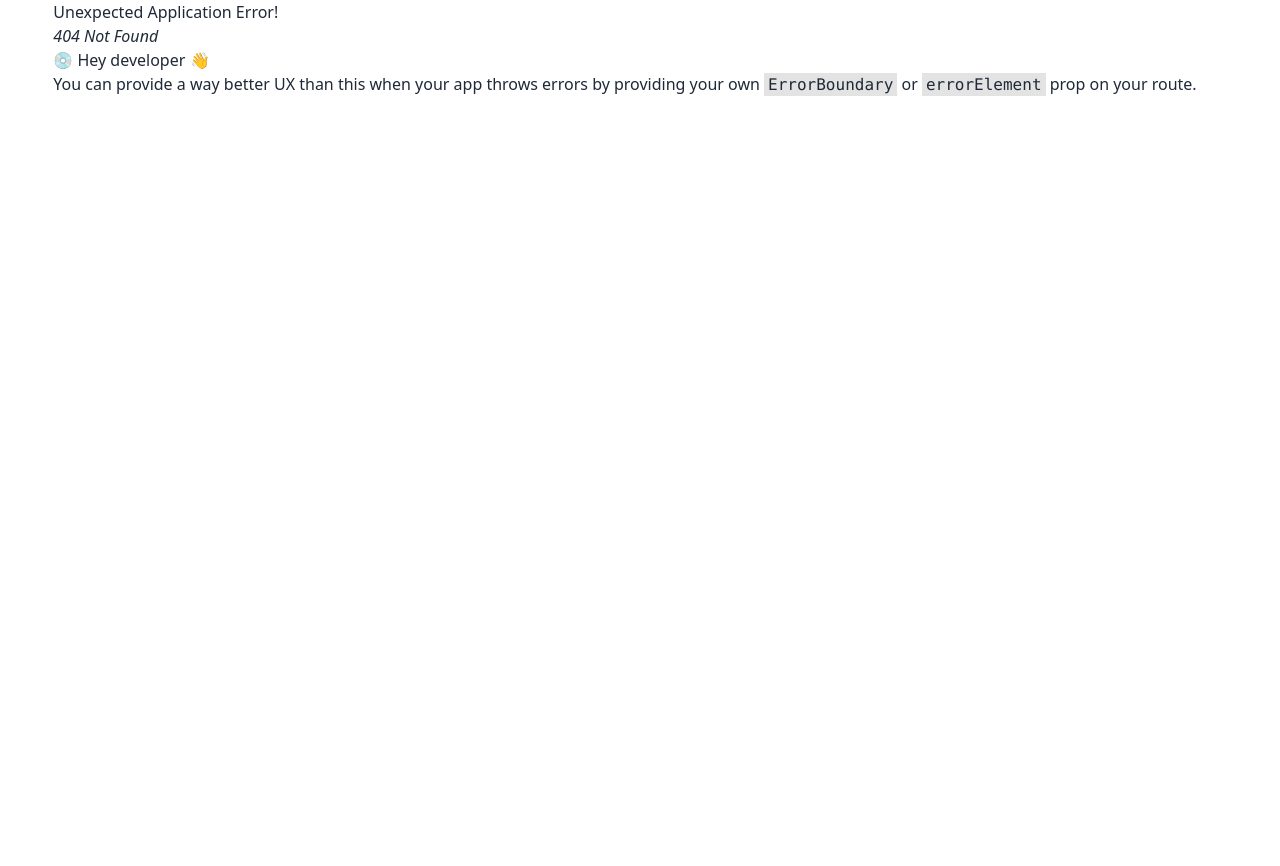
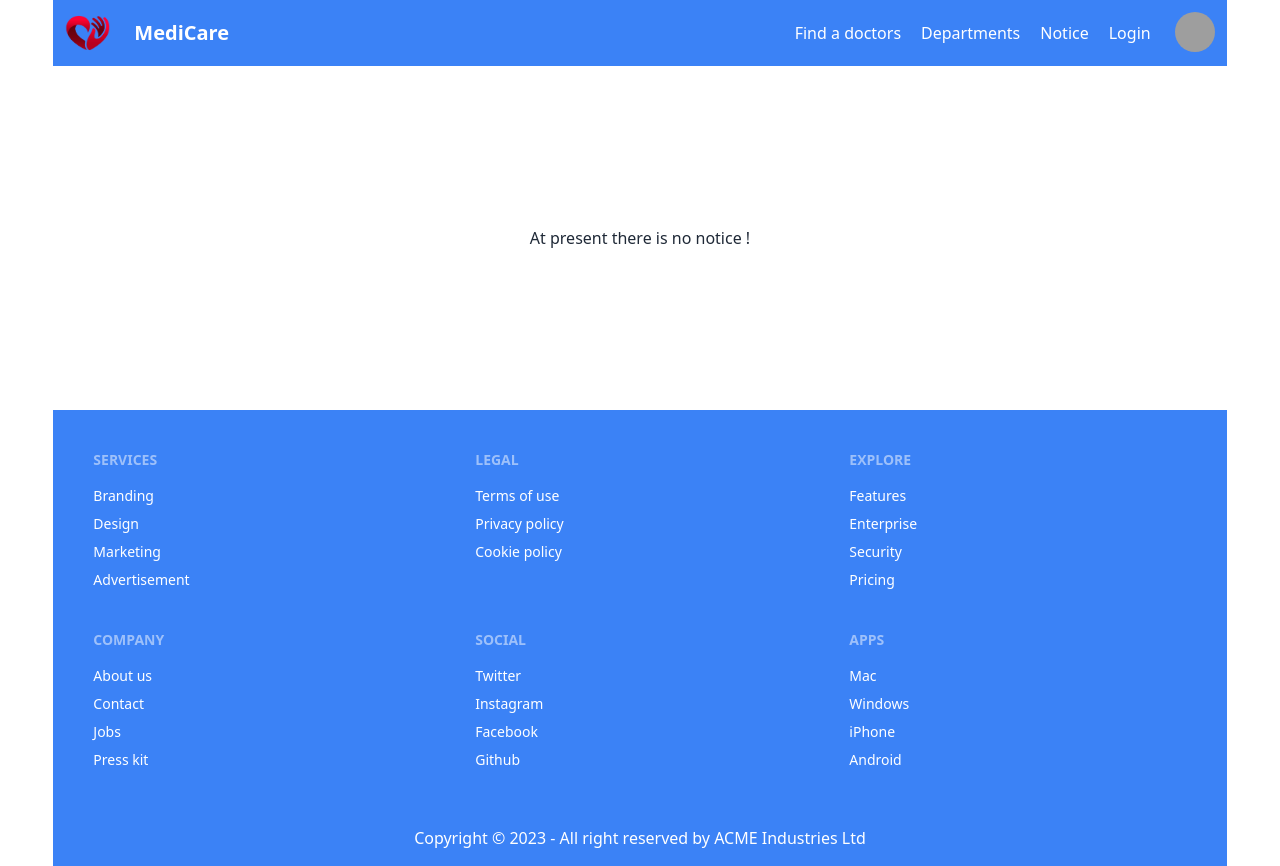
Before and after one commit to NafisOfficial/Hospital-management-system, a React (Vite) app: page /notice in a window 1280 px wide. Before the commit this address had no page. Before the commit the page ends 800 px from the top, so only its background shows below. Built offline with nearby package versions, Linux system fonts and the light colour scheme; grey boxes are pictures that could not be loaded.

Commit message:
notice pannel init

```diff
--- a/src/Components/Navbar/Navbar.jsx
+++ b/src/Components/Navbar/Navbar.jsx
@@ -11,8 +11,9 @@ const Navbar = () => {
                     <Link to='/' className="btn btn-ghost normal-case text-xl">MediCare</Link>
                 </div>
                 <div className='flex me-5 gap-5'>
-                    <Link>Find a doctors</Link>
-                    <Link>Departments</Link>
+                    <Link to='/find-a-doctor'>Find a doctors</Link>
+                    <Link to='/departments'>Departments</Link>
+                    <Link to='/notice'>Notice</Link>
                     <Link to='/login'>Login</Link>
                 </div>
                 <div className="flex-none">
--- /dev/null
+++ b/src/Pages/Notice/Notice.jsx
@@ -0,0 +1,11 @@
+import React from 'react';
+
+const Notice = () => {
+    return (
+        <div>
+            <h1 className='flex items-center justify-center py-40'>At present there is no notice !</h1>
+        </div>
+    );
+};
+
+export default Notice;
--- a/src/Routes/Routes.jsx
+++ b/src/Routes/Routes.jsx
@@ -4,6 +4,7 @@ import {
 import Main from "../Pages/Main/Main";
 import Home from "../Pages/Home/Home/Home";
 import Login from "../Pages/Login/Login";
+import Notice from "../Pages/Notice/Notice";
 
 
 export const router = createBrowserRouter(
@@ -19,6 +20,10 @@ export const router = createBrowserRouter(
                 {
                     path:'/login',
                     element:<Login></Login>
+                },
+                {
+                    path:'/notice',
+                    element:<Notice></Notice>
                 }
             ]
         }
```
